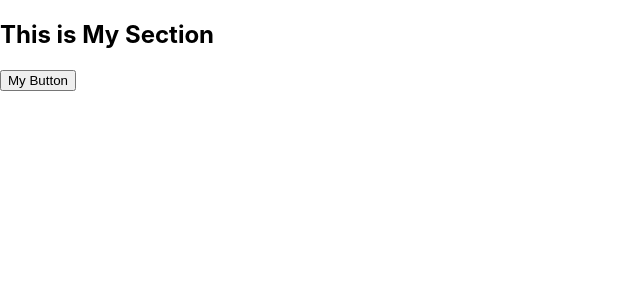
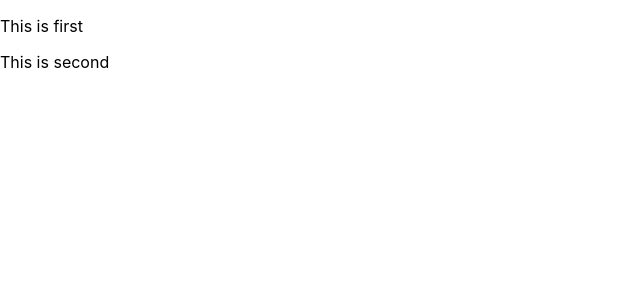
Before and after one commit to ITPROVN86/fer202m-fptuniversity, a React (Create React App) app: page / in a window 1280 px wide. Shown: the top 300 px of the page, without its empty margins (0-640 px from the left). Built offline with nearby package versions, Linux system fonts and the light colour scheme.

Commit message:
Creating your own JSX elements-cont'd

```diff
--- a/src/index.js
+++ b/src/index.js
@@ -4,13 +4,15 @@ import './index.css';
 import reportWebVitals from './reportWebVitals';
 import MySection from './slot2/create-jsx-elements/MySection';
 import MyButton from './slot2/create-jsx-elements/MyButton';
+import MyComponent from './slot2/create-jsx-elements/MyComponent';
 
 const root = ReactDOM.createRoot(document.getElementById('root'));
 root.render(
   <React.StrictMode>
-    <MySection>
-      <MyButton>My Button</MyButton>
-    </MySection>
+    <MyComponent>
+      <MyComponent.First />
+      <MyComponent.Second />
+    </MyComponent>
   </React.StrictMode>
 );
 
--- a/src/slot2/create-jsx-elements/MyComponent.js
+++ b/src/slot2/create-jsx-elements/MyComponent.js
@@ -1,13 +1,31 @@
 import React from "react";
+
+class First extends React.Component{
+    render(){
+        return(
+            <p>This is first</p>
+        )
+    }
+}
+class Second extends React.Component{
+    render(){
+        return(
+            <p>This is second</p>
+        )
+    }
+}
 
 class MyComponent extends React.Component{
     render(){
         return(
             <section>
-                <h1>My Component</h1>
-                <p>Content in my component...</p>
+                {this.props.children}
             </section>
         )
     }
 }
+
+MyComponent.First = First;
+MyComponent.Second = Second;
 export default MyComponent;
+export {First, Second}
```
